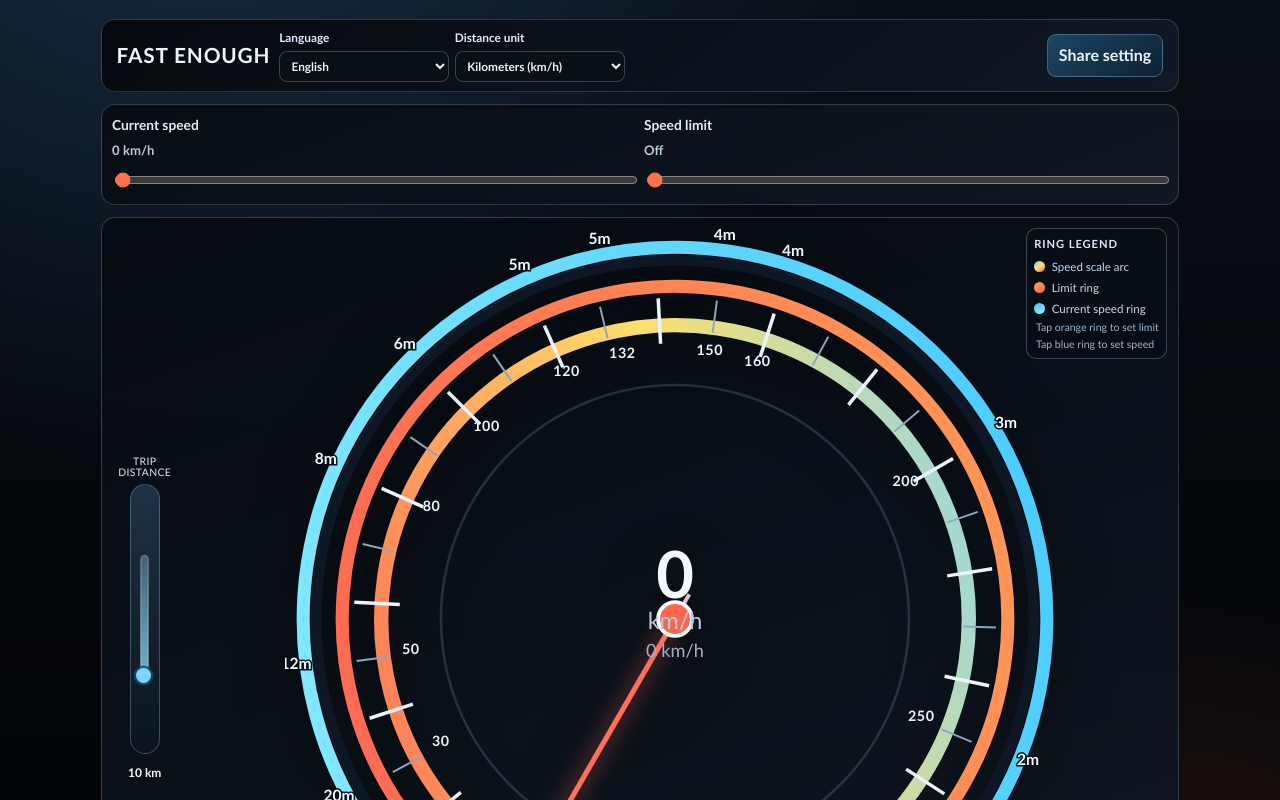
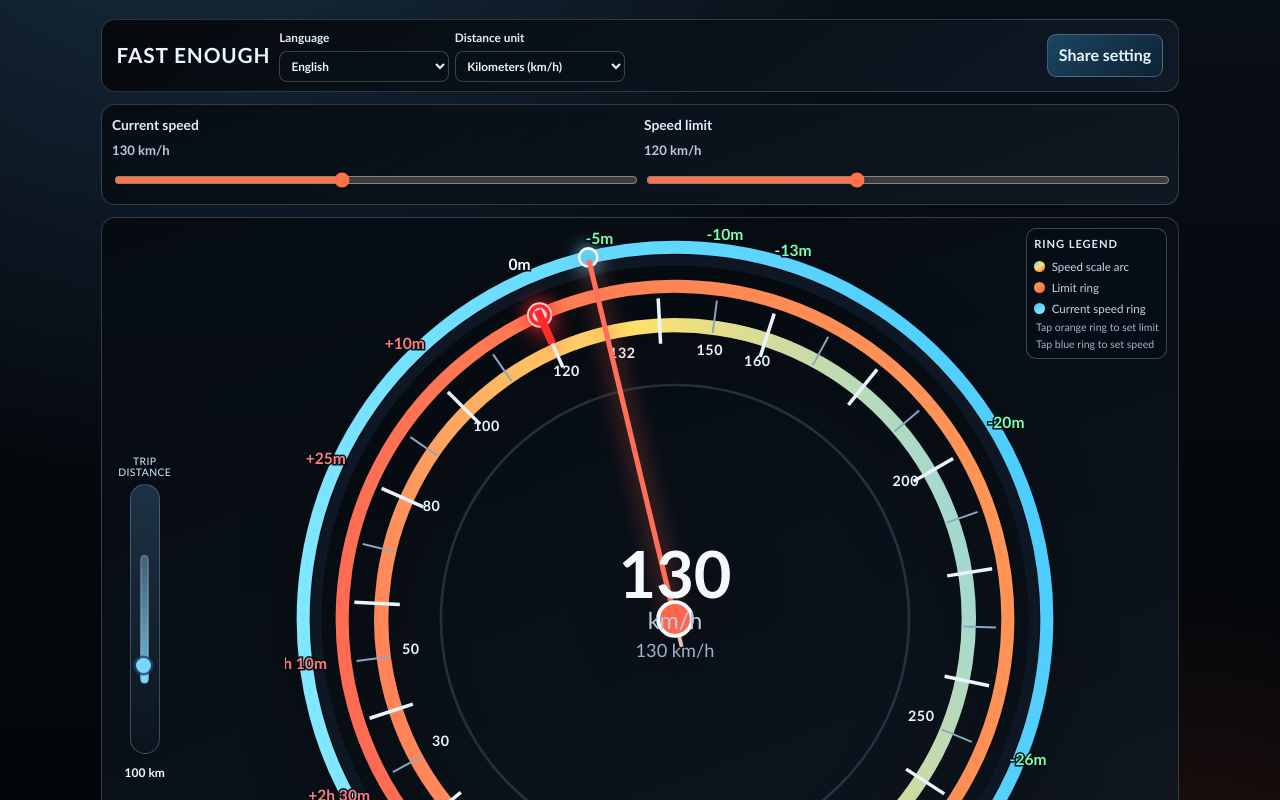
Before and after one commit to POLYTROPO-ES/fastenough, a React (Vite) app: page / in a window 1280 px wide. Shown: the top 800 px of the page. Built offline with nearby package versions, Linux system fonts and the light colour scheme.

Commit message:
feat: add fallback defaults for URL settings parameters and adjust initial speed value

```diff
--- a/src/App.tsx
+++ b/src/App.tsx
@@ -278,7 +278,7 @@
 function readInitialSettings(): InitialSettings {
   const defaults: InitialSettings = {
     distance: 100,
-    speed: 132,
+    speed: 130,
     speedLimit: 120,
   };
 
@@ -287,14 +287,23 @@
   }
 
   const params = new URLSearchParams(window.location.search);
-  const d = Number(params.get('d'));
-  const s = Number(params.get('s'));
-  const l = Number(params.get('l'));
+  const parseParam = (key: string): number | null => {
+    const raw = params.get(key);
+    if (raw === null || raw.trim() === '') {
+      return null;
+    }
+    const parsed = Number(raw);
+    return Number.isFinite(parsed) ? parsed : null;
+  };
+
+  const d = parseParam('d');
+  const s = parseParam('s');
+  const l = parseParam('l');
 
   return {
-    distance: Number.isFinite(d) ? clamp(Math.round(d), 10, 1000) : defaults.distance,
-    speed: Number.isFinite(s) ? clamp(Math.round(s), 0, 300) : defaults.speed,
-    speedLimit: Number.isFinite(l) ? clamp(Math.round(l), 0, 300) : defaults.speedLimit,
+    distance: d !== null ? clamp(Math.round(d), 10, 1000) : defaults.distance,
+    speed: s !== null ? clamp(Math.round(s), 0, 300) : defaults.speed,
+    speedLimit: l !== null ? clamp(Math.round(l), 0, 300) : defaults.speedLimit,
   };
 }
 
```
Also changed, not shown: 2 other files (tests, documents, lock files or other folders).
